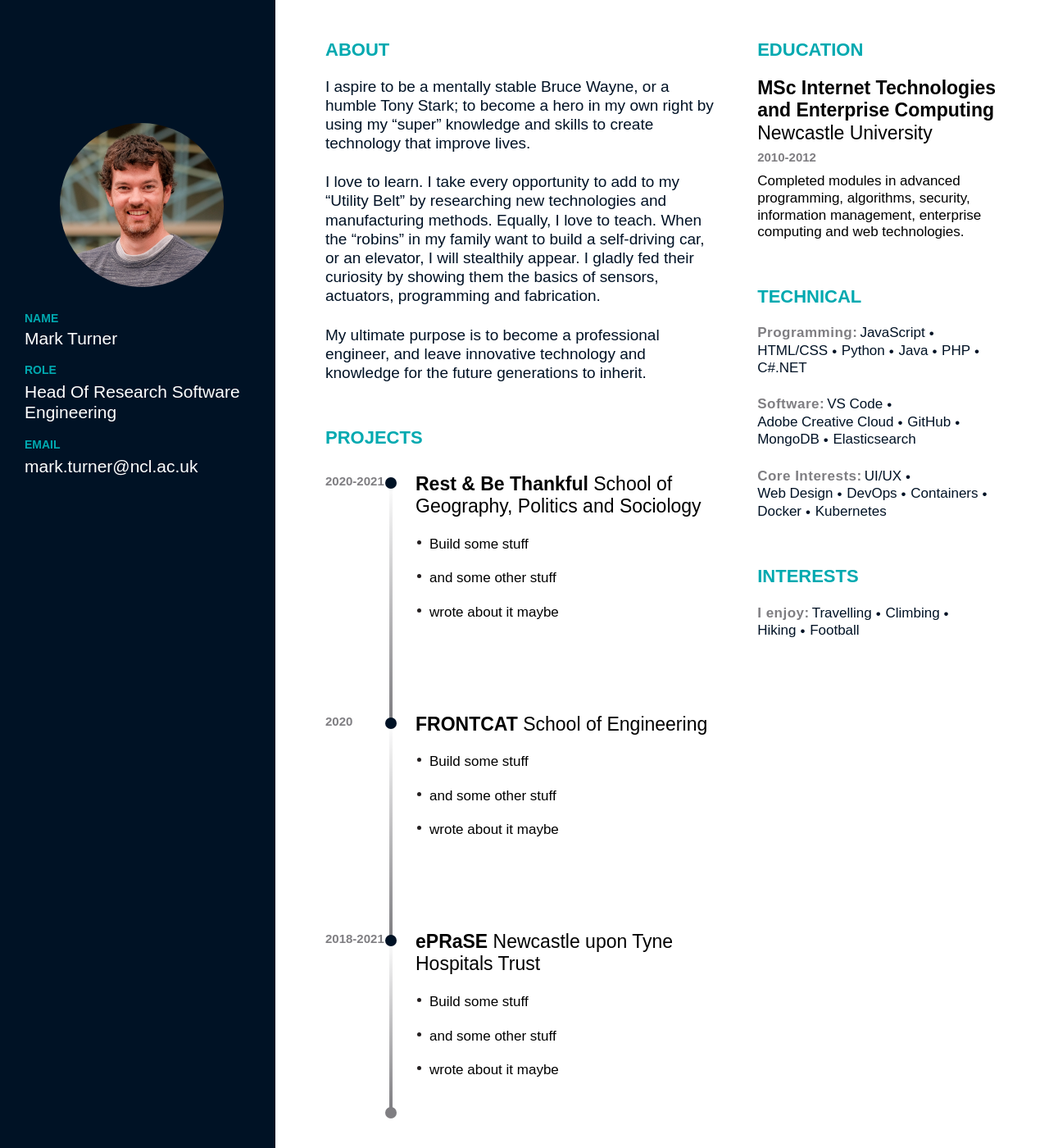
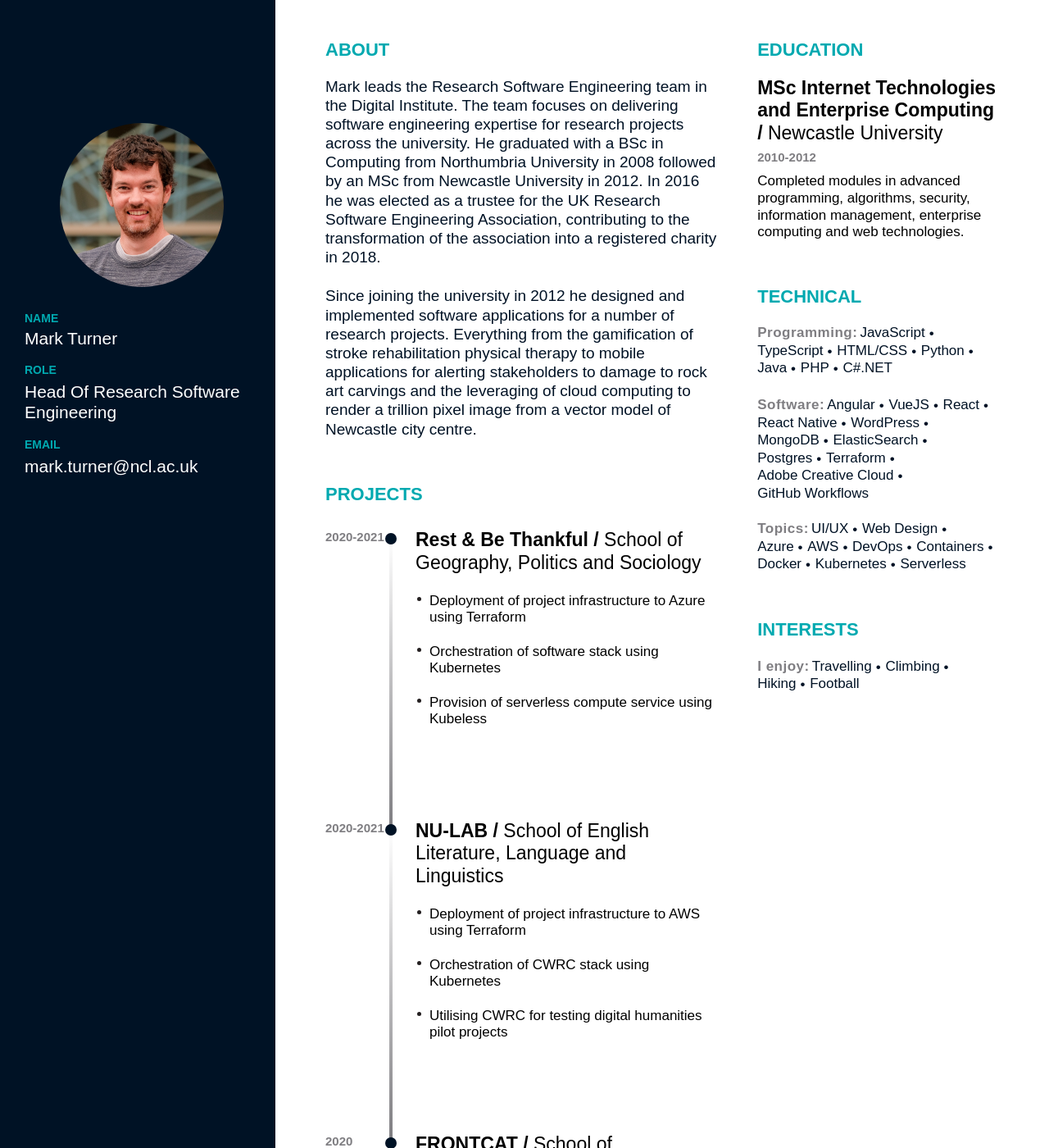
Before and after one commit to NewcastleRSE/rse-team-website, a Jekyll site: the page built from mark-turner.md, in a window 1280 px wide and 1400 px high. Shown: the whole window at 82% size. Built offline with Jekyll 4.4.1, drawn with Linux system fonts in a browser that asks for light colours; some web fonts are replaced; some of the changed text lies outside the part shown.

Commit message:
updated mark profile

```diff
--- a/_layouts/cv.html
+++ b/_layouts/cv.html
@@ -45,7 +45,7 @@
 						<ul class="timeline-list">
 							{% for project in page.sections.projects %}
 							<li>
-								<h3 class="h3"><strong>{{project.title}}</strong> {{project.partner}}</h3>
+								<h3 class="h3"><strong>{{project.title}} /</strong> {{project.partner}}</h3>
 								<div class="year absolute">{{project.year}}</div>
 								<ul class="bullet-list">
 									{% for task in project.tasks %}
@@ -63,7 +63,7 @@
 				<div class="col col-2">
 					<div class="info-box">
 						<h2 class="h2">education</h2>
-						<h3 class="h3"><strong>{{page.sections.education.degree | textualize}}</strong> {{page.sections.education.university | textualize}}</h3>
+						<h3 class="h3"><strong>{{page.sections.education.degree | textualize}} /</strong> {{page.sections.education.university | textualize}}</h3>
 						<div class="year">{{page.sections.education.years | textualize}}</div>
 						<p>{{page.sections.education.description | textualize}}</p>
 					</div>
@@ -87,7 +87,7 @@
 								</ul>
 							</li>
 							<li>
-								<div class="dt">Core Interests:</div>
+								<div class="dt">Topics:</div>
 								<ul class="tag-list">
 									{% for item in page.sections.skills.topics %}
 									<li>{{ item }}</li>
--- a/mark-turner.md
+++ b/mark-turner.md
@@ -14,24 +14,34 @@ sections:
   skills:
     programming:
       - JavaScript
+      - TypeScript
       - HTML/CSS
       - Python
       - Java
       - PHP
       - C#.NET
     software:
-      - VS Code
+      - Angular
+      - VueJS
+      - React
+      - React Native
+      - WordPress
+      - MongoDB
+      - ElasticSearch
+      - Postgres
+      - Terraform
       - Adobe Creative Cloud
-      - GitHub
-      - MongoDB
-      - Elasticsearch
+      - GitHub Workflows
     topics:
       - UI/UX
       - Web Design
+      - Azure
+      - AWS
       - DevOps
       - Containers
       - Docker
       - Kubernetes
+      - Serverless
     interests:
       - Travelling
       - Climbing
@@ -42,27 +52,39 @@ sections:
       partner: School of Geography, Politics and Sociology
       year: 2020-2021
       tasks:
-        - Build some stuff
-        - and some other stuff
-        - wrote about it maybe
+        - Deployment of project infrastructure to Azure using Terraform
+        - Orchestration of software stack using Kubernetes
+        - Provision of serverless compute service using Kubeless
+    - title: NU-LAB
+      partner: School of English Literature, Language and Linguistics
+      year: 2020-2021
+      tasks:
+        - Deployment of project infrastructure to AWS using Terraform
+        - Orchestration of CWRC stack using Kubernetes
+        - Utilising CWRC for testing digital humanities pilot projects
     - title: FRONTCAT
       partner: School of Engineering
       year: 2020
       tasks:
-        - Build some stuff
-        - and some other stuff
-        - wrote about it maybe
+        - Creation of GUI for interacting with CityCAT flood model running in Azure Batch
+        - Wireframe designs for feedback from project stakeholders
+        - Data input flow with form validation using React
     - title: ePRaSE
       partner: Newcastle upon Tyne Hospitals Trust
       year: 2018-2021
       tasks:
-        - Build some stuff
-        - and some other stuff
-        - wrote about it maybe
+        - Project management of software tasks
+        - Provision of staging and production environments on Azure and in NHS
+        - CI/CD Pipeline for deployment to staging using GitHub Workflows
+    - title: CARA
+      partner: School of Education, Communication & Language Sciences
+      year: 2017-2018
+      tasks:
+        - Creation of client-side only web app based on original paper-based reading test using AngularJS
+        - Statistics and charts showing user performance in each section of the test
+        - Generation of a downloadable PDF report from the client using pdfJS
 
 ---
-I aspire to be a mentally stable Bruce Wayne, or a humble Tony Stark; to become a hero in my own right by using my “super” knowledge and skills to create technology that improve lives.
+Mark leads the Research Software Engineering team in the Digital Institute. The team focuses on delivering software engineering expertise for research projects across the university. He graduated with a BSc in Computing from Northumbria University in 2008 followed by an MSc from Newcastle University in 2012. In 2016 he was elected as a trustee for the UK Research Software Engineering Association, contributing to the transformation of the association into a registered charity in 2018.
 
-I love to learn. I take every opportunity to add to my “Utility Belt” by researching new technologies and manufacturing methods. Equally, I love to teach. When the “robins” in my family want to build a self-driving car, or an elevator, I will stealthily appear. I gladly fed their curiosity by showing them the basics of sensors, actuators, programming and fabrication.
-
-My ultimate purpose is to become a professional engineer, and leave innovative technology and knowledge for the future generations to inherit.
+Since joining the university in 2012 he designed and implemented software applications for a number of research projects. Everything from the gamification of stroke rehabilitation physical therapy to mobile applications for alerting stakeholders to damage to rock art carvings and the leveraging of cloud computing to render a trillion pixel image from a vector model of Newcastle city centre.
```
Also changed, not shown: 1 other file.
